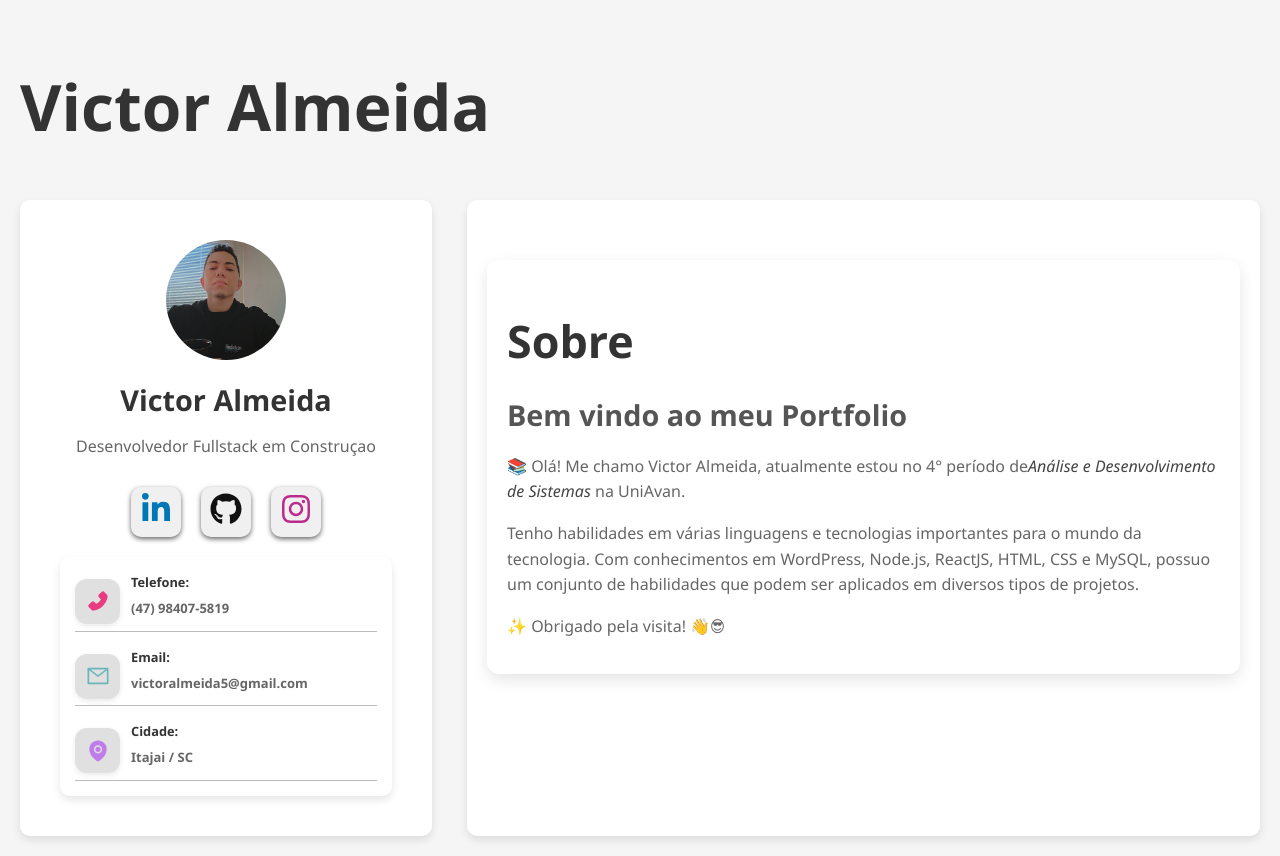
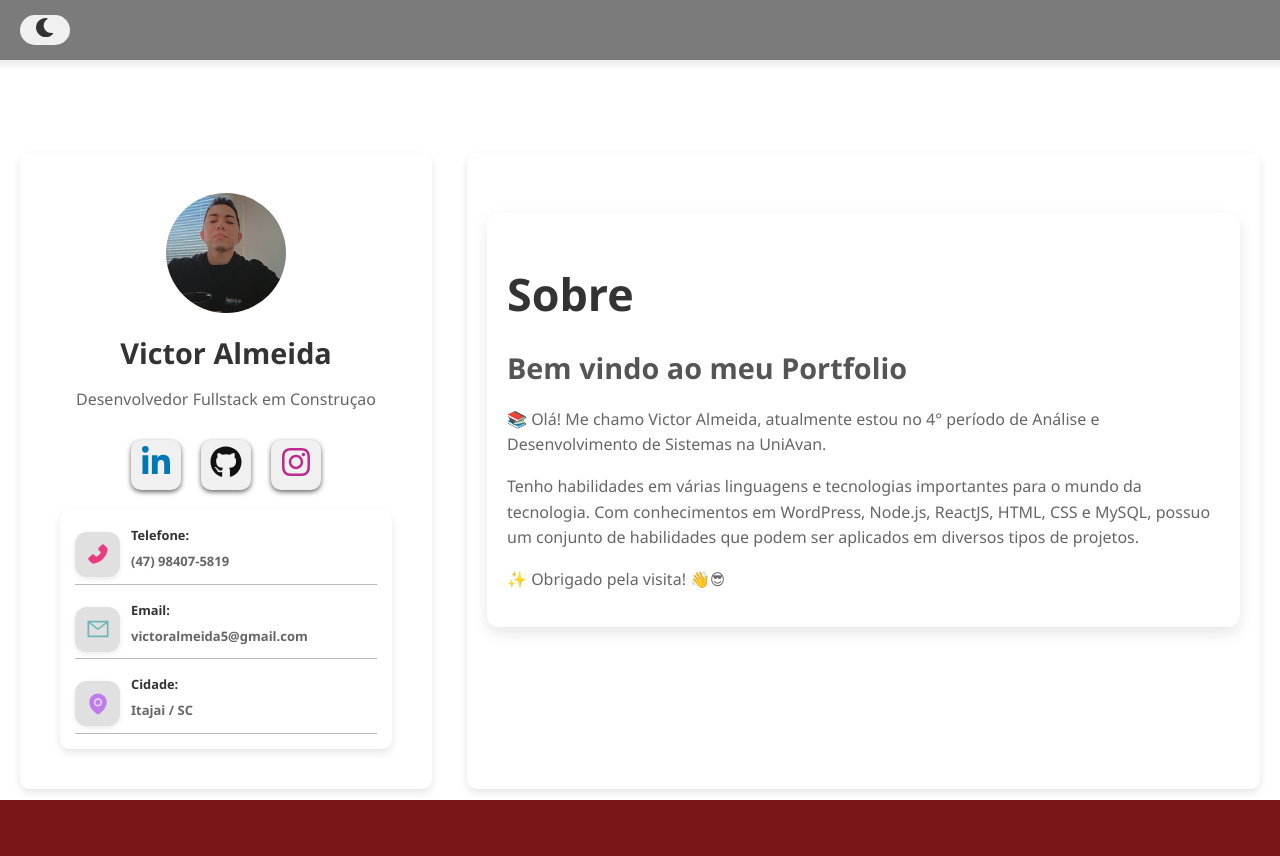
Before and after one commit to victoralmeidaa/react_victor-almeida, a React (Vite) app: page / in a window 1280 px wide. After the commit the page ends 800 px from the top, so only its background shows below. Built offline with nearby package versions, Linux system fonts and the light colour scheme.

Commit message:
feat: add dark-mode

```diff
--- a/src/App.jsx
+++ b/src/App.jsx
@@ -1,4 +1,4 @@
-
+import Navbar from "./components/Navbar";
 import BarLateral from "./components/BarLateral";
 import MainContainer from "./components/MainConteiner";
 import "./styles/Layout.css";
@@ -6,8 +6,10 @@ import "./styles/Layout.css";
 function App() {
   return (
     <div className="layout">
-      <h1 className="portfolioName">Victor Almeida</h1>
+      <Navbar />
+      <h1 className="portfolioName"></h1>
       <div className="conteines">
+
         <BarLateral />
         <MainContainer />
       </div>
--- a/src/components/MainConteiner-Components/Sobre.jsx
+++ b/src/components/MainConteiner-Components/Sobre.jsx
@@ -8,7 +8,7 @@ export default function Sobre(){
             <h2>Bem vindo ao meu Portfolio</h2>
             <p>
                 📚 Olá! Me chamo Victor Almeida, atualmente estou no 4° período de
-                <em>Análise e Desenvolvimento de Sistemas</em> na UniAvan.
+                 Análise e Desenvolvimento de Sistemas na UniAvan.
             </p>
             <p>
                 Tenho habilidades em várias linguagens e tecnologias importantes para o
--- /dev/null
+++ b/src/components/Navbar.jsx
@@ -0,0 +1,29 @@
+import { useState, useEffect } from "react";
+import { FaMoon, FaSun } from "react-icons/fa";
+import "../styles/Navbar.css"
+
+export default function Navbar() {
+  const [darkMode, setDarkMode] = useState(false);
+
+  useEffect(() => {
+    if (darkMode) {
+      document.body.classList.add("dark-mode");
+    } else {
+      document.body.classList.remove("dark-mode");
+    }
+  }, [darkMode]);
+
+  return (
+    <nav className="navbar">
+
+      <button
+        className={`dark-mode-toggle ${darkMode ? "active" : ""}`}
+        onClick={() => setDarkMode(!darkMode)}
+      >
+        <span className="icon">
+          {darkMode ? <FaSun /> : <FaMoon />}
+        </span>
+      </button>
+    </nav>
+  );
+}
--- a/src/styles/Layout.css
+++ b/src/styles/Layout.css
@@ -13,7 +13,7 @@ html, body {
   width: 100%;
   min-height: 100vh;
   background-color: #f5f5f5;
-  padding: 20px;
+  padding: 0 20px 0 20px;
   box-sizing: border-box;
 }
 
@@ -58,3 +58,68 @@ html, body {
     flex: 1;
   }
 }
+
+
+/* Navbar */
+/* Modo claro padrão */
+body {
+  background-color: #791717;
+  color: #333;
+  margin: 0;
+  font-family: 'Segoe UI', Tahoma, Geneva, Verdana, sans-serif;
+}
+
+/* Navbar */
+.navbar {
+  background-color: #7b7b7b;
+  box-shadow: 0 4px 8px rgba(0,0,0,0.1);
+  width: 100%;
+}
+
+/* Containers principais */
+.layout,
+.conteines > * {
+  background-color: #fff;
+  color: #333;
+}
+
+/* Modo escuro */
+body.dark-mode {
+  background-color: #121212;
+  color: #c40000;
+}
+
+body.dark-mode .navbar {
+  background-color: #1e1e1e;
+  box-shadow: 0 4px 8px rgba(0,0,0,0.5);
+}
+
+body.dark-mode .conteines > * {
+  background-color: #1c1c1c;
+  color: #4d4343;
+  box-shadow: 0 4px 12px rgba(0,0,0,0.5);
+}
+
+body.dark-mode .info-contato{
+  background-color: #424242;
+}
+
+body.dark-mode .sobre{
+  background-color: #424242;
+}
+
+body.dark-mode .layout{
+  background-color: #424242;
+}
+
+body.dark-mode h1,
+body.dark-mode h2,
+body.dark-mode h3,
+body.dark-mode p {
+  color: #c4c1c1;
+}
+
+/* Links e ícones (opcional) */
+body.dark-mode a {
+  color: #4da6ff;
+}
--- /dev/null
+++ b/src/styles/Navbar.css
@@ -0,0 +1,65 @@
+.navbar {
+  display: flex;
+  justify-content: space-between;
+  align-items: center;
+  padding: 15px 30px;
+  background-color: #fff;
+  box-shadow: 0 4px 8px rgba(0,0,0,0.1);
+  position: sticky;
+  top: 0;
+  z-index: 100;
+}
+
+
+
+.dark-mode-toggle {
+  width: 50px;
+  height: 30px;
+  border-radius: 20px;
+  border: none;
+  background-color: #f0f0f0;
+  cursor: pointer;
+  position: relative;
+  display: flex;
+  align-items: center;
+  justify-content: center;
+  transition: background 0.3s;
+}
+
+.dark-mode-toggle .icon {
+  color: #333;
+  font-size: 1.2rem;
+  transition: transform 0.3s;
+}
+
+.dark-mode-toggle.active .icon {
+  transform: rotate(360deg);
+}
+
+/* Hover */
+.dark-mode-toggle:hover {
+  background-color: #ddd;
+}
+
+/* Dark Mode Styles */
+body.dark-mode {
+  background-color: #121212;
+  color: #f5f5f5;
+}
+
+body.dark-mode .navbar {
+  background-color: #1e1e1e;
+  box-shadow: 0 4px 8px rgba(0,0,0,0.5);
+}
+
+body.dark-mode .dark-mode-toggle {
+  background-color: #333;
+}
+
+body.dark-mode .dark-mode-toggle .icon {
+  color: #f5f5f5;
+}
+
+body.dark-mode .dark-mode-toggle:hover {
+  background-color: #444;
+}
```
